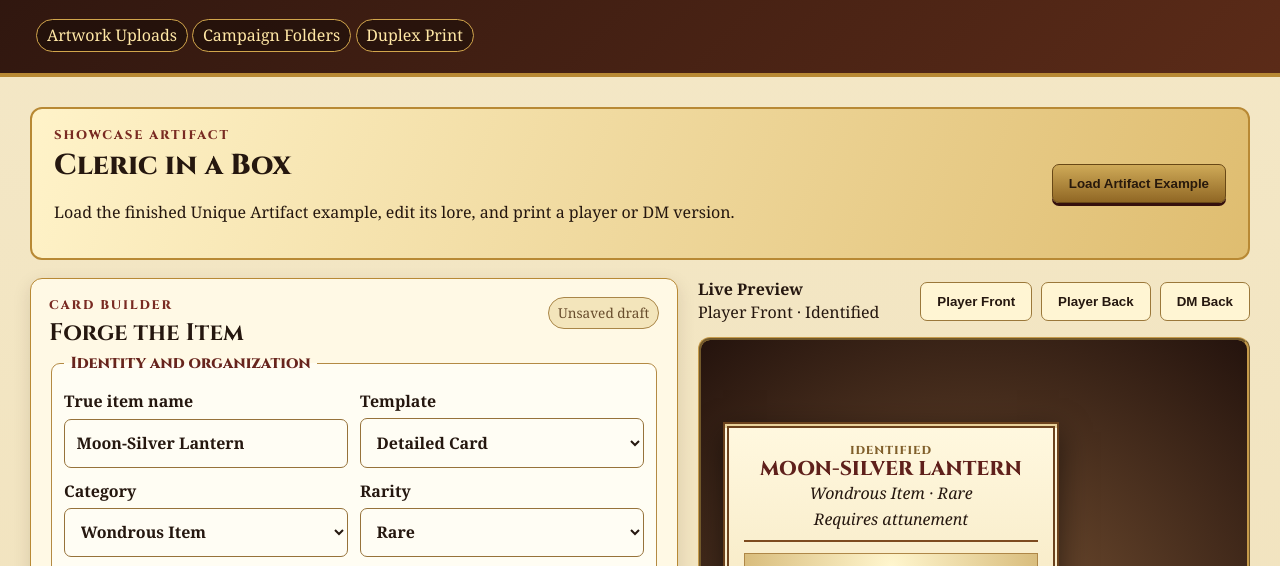
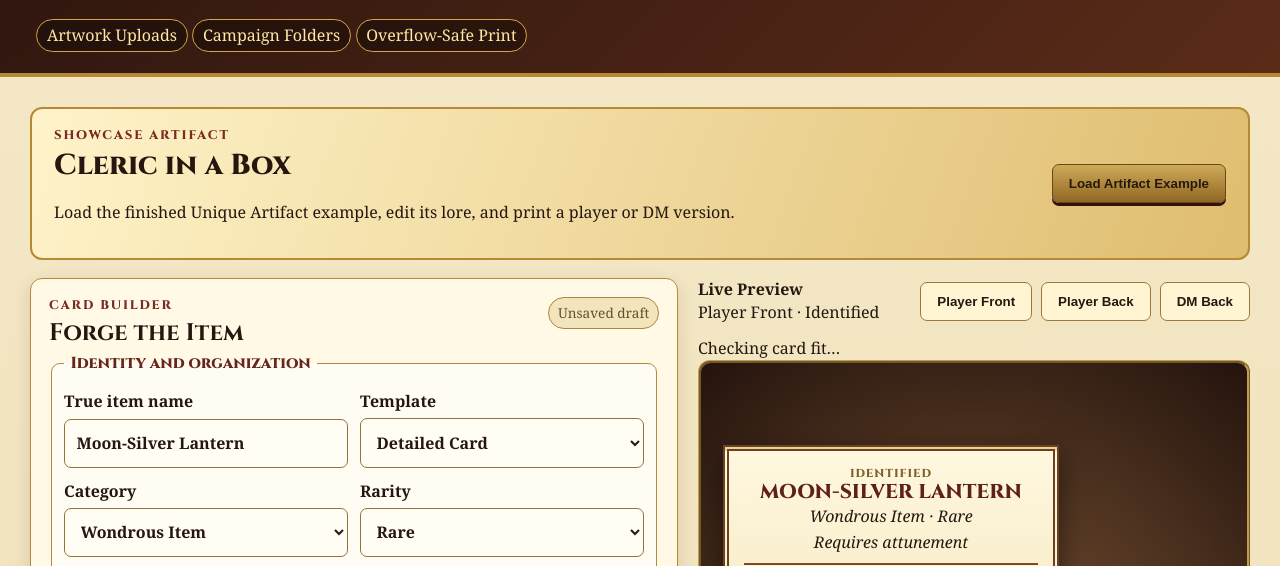
Before and after one commit to cbw29512/monstercardforge, a plain HTML site: page magic-items.html in a window 1280 px wide. Shown: the part 195-761 px from the top of the page. Drawn offline with Linux system fonts and the light colour scheme; a web font is replaced by a local one.

Commit message:
Add card-fit status and overflow-safe print guidance

```diff
--- a/magic-items.html
+++ b/magic-items.html
@@ -18,7 +18,7 @@
         <h1>Magic Item Forge</h1>
         <p class="tagline">Build player-safe cards, private DM backs, unidentified versions, and evolving relics—then print them at standard card size.</p>
       </div>
-      <div class="header-badges"><span>Artwork Uploads</span><span>Campaign Folders</span><span>Duplex Print</span></div>
+      <div class="header-badges"><span>Artwork Uploads</span><span>Campaign Folders</span><span>Overflow-Safe Print</span></div>
     </div>
   </header>
 
@@ -104,6 +104,7 @@ Banish Shadow: Once per long rest, creatures of shadow within 20 feet must make
             <button class="btn light" id="dmBack" type="button">DM Back</button>
           </div>
         </div>
+        <div id="fitStatus" class="fit-status ready no-print" role="status" aria-live="polite">Checking card fit…</div>
         <div class="preview-stage"><div id="preview"></div></div>
       </section>
     </div>
@@ -122,7 +123,7 @@ Banish Shadow: Once per long rest, creatures of shadow within 20 feet must make
 
     <section class="print-instructions no-print">
       <h2>Duplex printing</h2>
-      <p>Print at <b>100% scale</b> on letter-size cardstock, choose <b>double-sided</b>, and flip on the <b>long edge</b>. Back cards are mirrored by row so they align behind the fronts. Dashed borders are cut guides.</p>
+      <p>Print at <b>100% scale</b> on letter-size cardstock, choose <b>double-sided</b>, and flip on the <b>long edge</b>. Back cards are mirrored by row so they align behind the fronts. Dashed borders are cut guides. When a card face is too full, Magic Item Forge automatically appends a continuation sheet so no rules are lost.</p>
     </section>
 
     <section id="printSheet" class="print-sheet" aria-hidden="true"></section>
```
